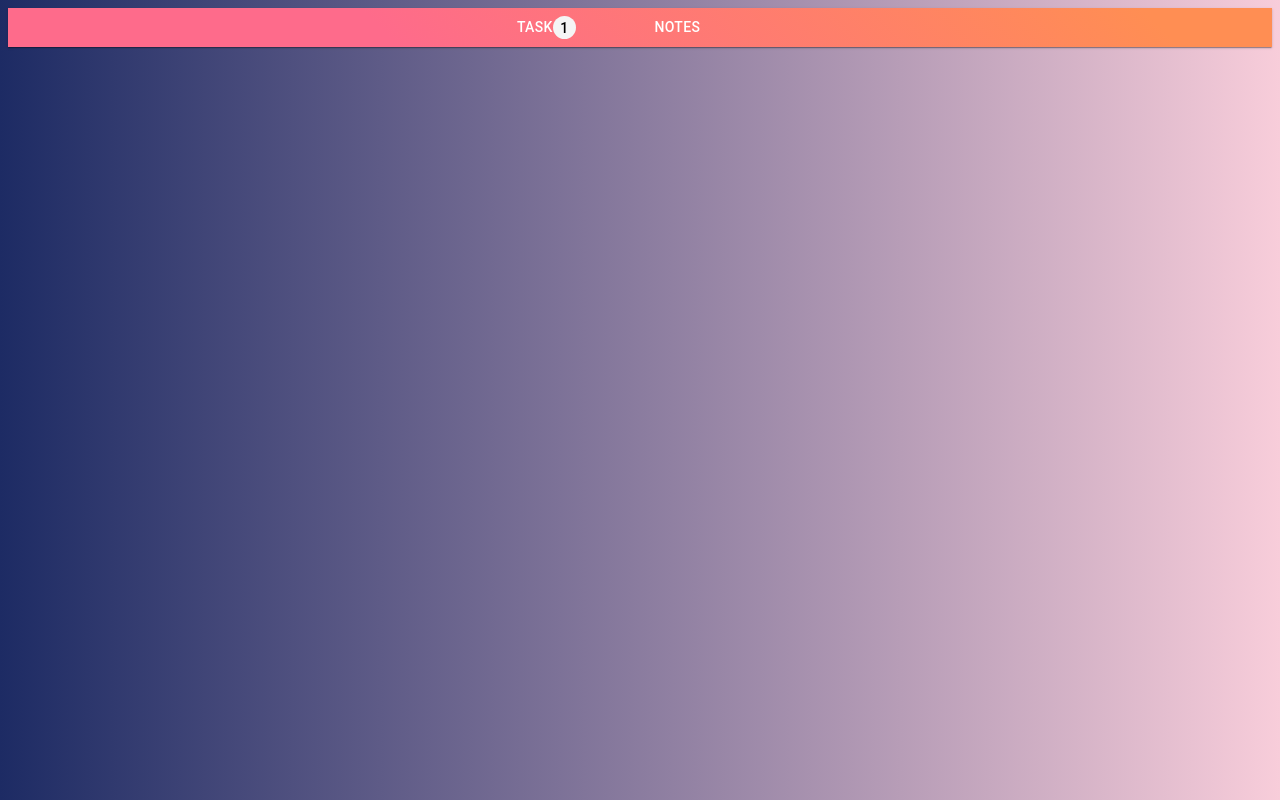
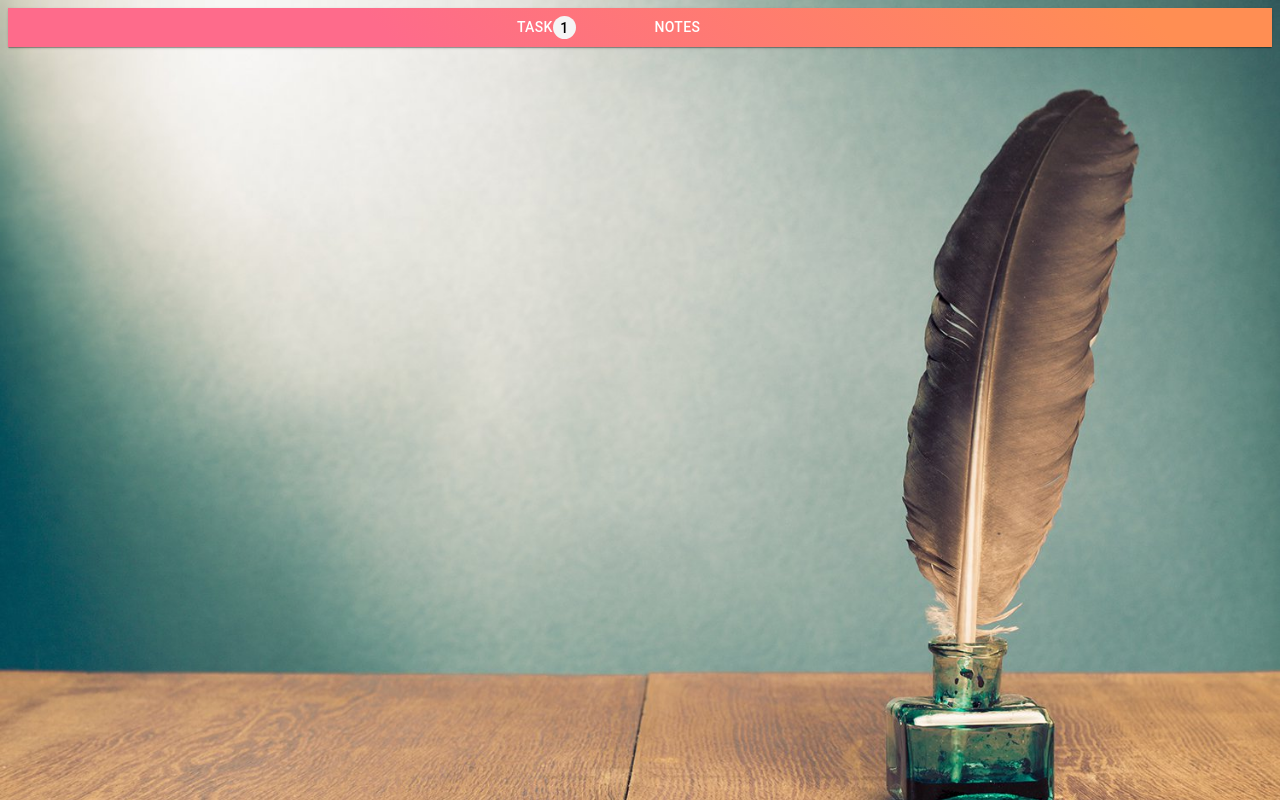
Before and after one commit to suman-kr/redesigned-happiness, a React app: page / in a window 1280 px wide. Built offline with nearby package versions, Linux system fonts and the light colour scheme.

Commit message:
:sparkles: Change background and added file-loader

```diff
--- a/package.json
+++ b/package.json
@@ -21,6 +21,7 @@
     "@babel/preset-react": "^7.9.4",
     "@babel/preset-typescript": "^7.9.0",
     "css-loader": "^3.5.2",
+    "file-loader": "^6.0.0",
     "html-webpack-plugin": "^4.2.0",
     "style-loader": "^1.1.3",
     "tslint": "^6.1.1",
--- a/src/styles/index.css
+++ b/src/styles/index.css
@@ -1,6 +1,9 @@
 body {
   height: 97vh;
-  background: linear-gradient(to right, #1d2b64, #f8cdda);
+   background-image: url(../assets/task.jpg);
+   background-attachment: fixed;
+   background-repeat: no-repeat;
+   background-size: cover;
 }
 
 .card {
--- a/webpack.config.js
+++ b/webpack.config.js
@@ -32,6 +32,16 @@ module.exports = {
       {
         test: /\.css$/,
         use: ['style-loader', 'css-loader']
+      },
+
+      // file loader for images
+      {
+        test: /\.(png|jpe?g|gif)$/i,
+        use: [
+          {
+            loader: 'file-loader',
+          },
+        ],
       }
     ]
   },
```
Also changed, not shown: src/assets/task.jpg (added), 1 other file (tests, documents, lock files or other folders).
